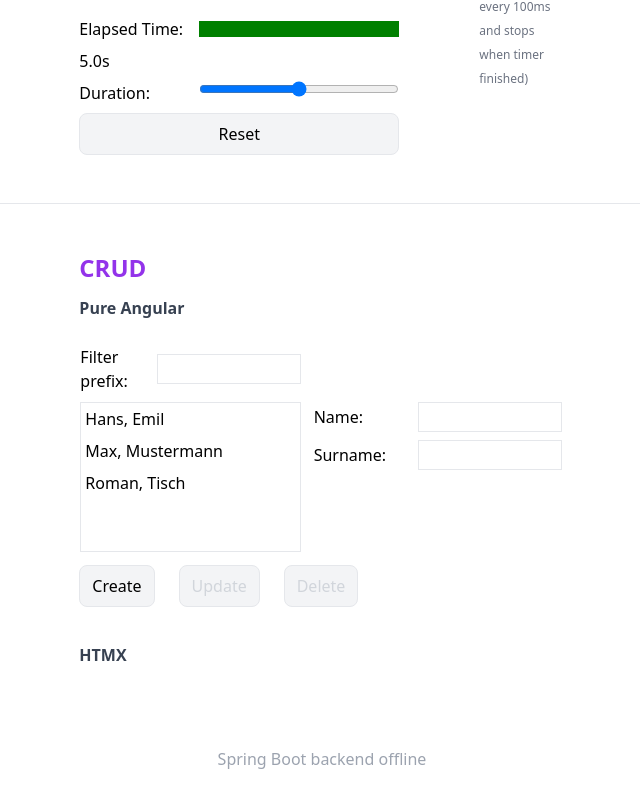
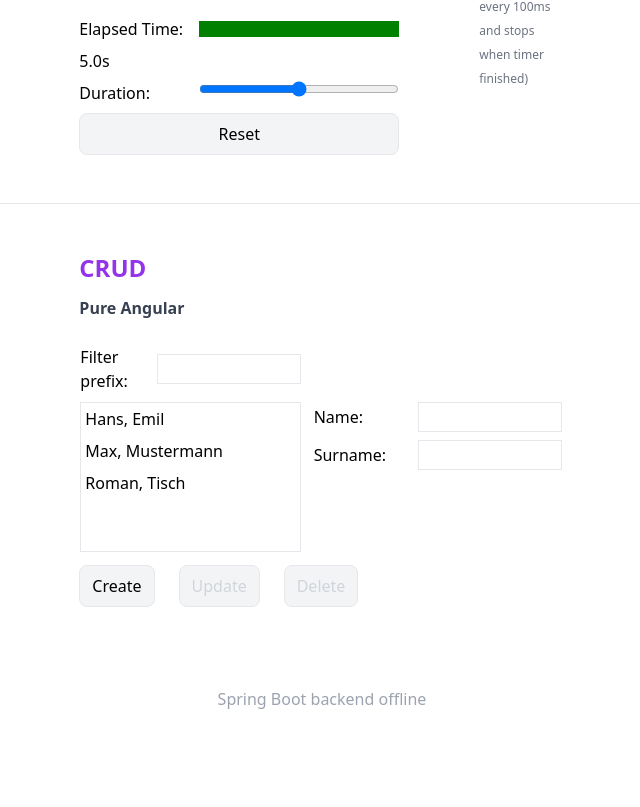
Before and after one commit to Dima-369/angular-htmx-7-guis, an Angular app in the folder angular/: page / in a window 1280 px wide. Shown: the part 1112-1919 px from the top of the page, without its empty margins (318-958 px from the left). After the commit the page ends 1863 px from the top, so only its background shows below. Built offline with nearby package versions, Linux system fonts and the light colour scheme.

Commit message:
Comment out CRUD HTMX since it is not done yet

```diff
--- a/angular/src/app/app.component.html
+++ b/angular/src/app/app.component.html
@@ -65,8 +65,8 @@
     <a href="https://eugenkiss.github.io/7guis/tasks/#crud" target="_blank">CRUD</a>
     <h3>Pure Angular</h3>
     <app-crud></app-crud>
-    <h3 class="mt-9">HTMX</h3>
-    <app-crud-htmx></app-crud-htmx>
+<!--    <h3 class="mt-9">HTMX</h3>-->
+<!--    <app-crud-htmx></app-crud-htmx>-->
   </div>
 </div>
 
```
Also changed, not shown: 1 other file (tests, documents, lock files or other folders).
